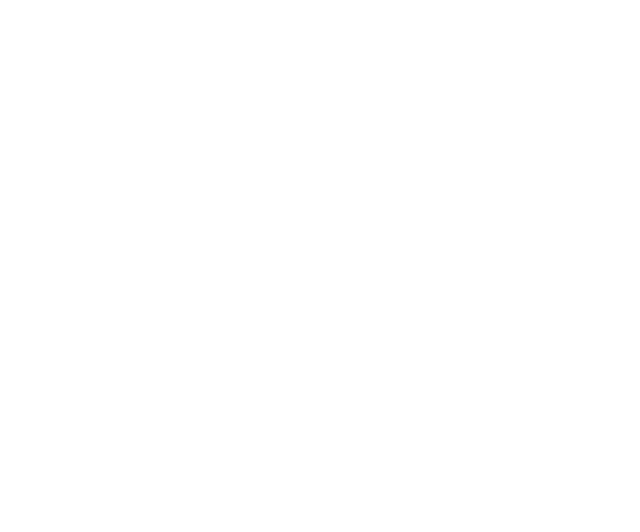
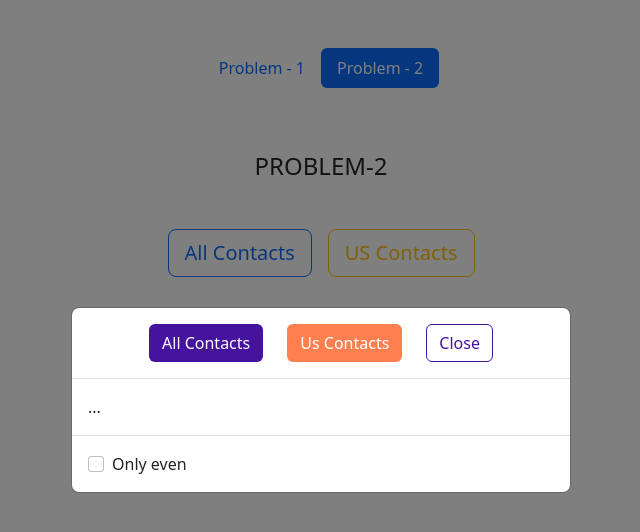
Before and after one commit to mohi14/mediusware-react-task, a React (Vite) app: page /problem-2/usContacts in a window 1280 px wide. Before the commit this address had no page. Shown: the top 532 px of the page, without its empty margins (319-959 px from the left). Built offline with nearby package versions, Linux system fonts and the light colour scheme.

Commit message:
modal design and all contact data showing done

```diff
--- a/index.html
+++ b/index.html
@@ -1,13 +1,19 @@
 <!DOCTYPE html>
 <html lang="en">
+
 <head>
   <meta charset="UTF-8" />
   <link rel="icon" type="image/svg+xml" href="https://mediusware.com/fav.svg" />
   <meta name="viewport" content="width=device-width, initial-scale=1.0" />
   <title>React Coding Test</title>
 </head>
+
 <body>
   <div id="root"></div>
   <script type="module" src="/src/main.jsx"></script>
+  <script src="https://cdn.jsdelivr.net/npm/bootstrap@5.3.2/dist/js/bootstrap.bundle.min.js"
+    integrity="sha384-C6RzsynM9kWDrMNeT87bh95OGNyZPhcTNXj1NW7RuBCsyN/o0jlpcV8Qyq46cDfL"
+    crossorigin="anonymous"></script>
 </body>
+
 </html>
--- a/src/App.jsx
+++ b/src/App.jsx
@@ -3,6 +3,8 @@
 import Menu from "./components/Menu.jsx";
 import Problem2 from "./components/Problem-2.jsx";
 import Index from "./components/Index.jsx";
+import AllContacts from "./components/Modal/AllContacts.jsx";
+import UsContact from "./components/Modal/UsContact.jsx";
 
 function App() {
   return (
@@ -12,6 +14,8 @@
         <Route path="/" element={<Menu />}>
           <Route path="problem-1" element={<Problem1 />} />
           <Route path="problem-2" element={<Problem2 />} />
+          <Route path="problem-2/allContacts" element={<AllContacts />} />
+          <Route path="problem-2/usContacts" element={<UsContact />} />
         </Route>
       </Routes>
     </>
--- a/src/assets/scss/App.scss
+++ b/src/assets/scss/App.scss
@@ -1,3 +1,44 @@
 @import "abstract/variables";
 @import 'bootstrap/scss/bootstrap.scss';
 @import "abstract/base";
+
+
+
+
+.all_contacts_btn {
+    background-color: #46139f;
+    color: white !important;
+    font-weight: 500;
+    transition: 0.3s ease-in-out;
+}
+
+.all_contacts_btn:hover {
+    border: 1px solid #46139f;
+    color: #46139f !important;
+
+}
+
+.us_contacts_btn {
+    background-color: #ff7f50;
+    color: white !important;
+    font-weight: 500;
+    transition: 0.3s ease-in-out;
+}
+
+.us_contacts_btn:hover {
+    border: 1px solid #ff7f50;
+    color: #ff7f50 !important;
+}
+
+.close_btn {
+    border: 1px solid #46139f;
+    color: #46139f;
+    font-weight: 500;
+    background-color: white;
+    transition: 0.3s ease-in-out;
+}
+
+.close_btn:hover {
+    background-color: #46139f;
+    color: white !important;
+}
--- /dev/null
+++ b/src/components/Modal/AllContacts.jsx
@@ -0,0 +1,93 @@
+import React, { useEffect, useRef, useState } from 'react';
+import { useNavigate } from 'react-router-dom';
+import { getAllContact } from '../../api/Contact';
+
+const AllContacts = () => {
+
+    const [allContactData, setAllContactData] = useState([])
+
+    const allContactRef = useRef()
+    const closeAllContactRef = useRef()
+
+    const navigate = useNavigate()
+
+    const fetchAllContact = async () => {
+        const response = await getAllContact()
+        if (response?.results) {
+            setAllContactData(response?.results)
+        }
+
+    }
+
+    console.log(allContactData, "v")
+
+    useEffect(() => {
+        allContactRef?.current.click()
+        fetchAllContact()
+    }, [])
+    return (
+        <>
+            <div className="container">
+                <div className="row justify-content-center mt-5">
+                    <h4 className='text-center text-uppercase mb-5'>Problem-2</h4>
+
+                    <div className="d-flex justify-content-center gap-3">
+                        <button className="btn btn-lg btn-outline-primary" data-bs-toggle="modal" data-bs-target="#exampleModal" type="button" >All Contacts</button>
+                        <button className="btn btn-lg btn-outline-warning" type="button" onClick={() => navigate("/problem-2/usContacts")}>US Contacts</button>
+                    </div>
+
+                </div>
+            </div>
+
+
+            <button type="button" className="btn btn-primary d-none" data-bs-toggle="modal" data-bs-target="#exampleModal" ref={allContactRef}>
+                Launch demo modal
+            </button>
+
+            <div className="modal fade" id="exampleModal" tabIndex="-1" aria-labelledby="exampleModalLabel" aria-hidden="true">
+                <div className="modal-dialog modal-dialog-centered modal-dialog-scrollable">
+                    <div className="modal-content">
+                        <div className="modal-header">
+                            <div className='d-flex justify-content-center gap-4 align-items-center w-100'>
+                                <button className='btn all_contacts_btn'>All Contacts</button>
+                                <button className='btn us_contacts_btn'>Us Contacts</button>
+                                <button className='btn close_btn' onClick={() => closeAllContactRef?.current.click()}>Close</button>
+                            </div>
+                            <button ref={closeAllContactRef} type="button" className="btn-close d-none" data-bs-dismiss="modal" aria-label="Close"></button>
+                        </div>
+                        <div className="modal-body">
+                            <table className="table table-striped ">
+                                <thead>
+                                    <tr>
+                                        <th scope="col">ID</th>
+                                        <th scope="col">PHONE</th>
+                                        <th scope="col">COUNTRY</th>
+                                    </tr>
+                                </thead>
+                                <tbody>
+                                    {allContactData.length > 0 && allContactData.map((item, idx) => <tr key={idx}>
+                                        <td >{item.id}</td>
+                                        <td >{item?.phone}</td>
+                                        <td >{item?.country.name}</td>
+                                    </tr>)}
+                                </tbody>
+                            </table>
+                        </div>
+                        <div className="modal-footer justify-content-start">
+                            <div className="form-check">
+                                <input className="form-check-input" type="checkbox" value="" id="flexCheckDefault" />
+                                <label className="form-check-label" htmlFor="flexCheckDefault">
+                                    Only even
+                                </label>
+                            </div>
+                        </div>
+                    </div>
+                </div>
+            </div>
+
+        </>
+
+    );
+};
+
+export default AllContacts;
--- /dev/null
+++ b/src/components/Modal/UsContact.jsx
@@ -0,0 +1,67 @@
+import React, { useEffect, useRef } from 'react';
+import { useNavigate } from 'react-router-dom';
+
+const UsContact = () => {
+    const navigate = useNavigate()
+
+    const usContactRef = useRef()
+    const closeUsContactRef = useRef()
+
+    useEffect(() => {
+        usContactRef?.current.click()
+    }, [])
+    return (
+        <>
+            <div className="container">
+                <div className="row justify-content-center mt-5">
+                    <h4 className='text-center text-uppercase mb-5'>Problem-2</h4>
+
+                    <div className="d-flex justify-content-center gap-3">
+                        <button className="btn btn-lg btn-outline-primary" type="button" onClick={() => {
+                            navigate("/problem-2/allContacts")
+
+                        }} >All Contacts</button>
+                        <button className="btn btn-lg btn-outline-warning" type="button" data-bs-toggle="modal" data-bs-target="#exampleModal1">US Contacts</button>
+                    </div>
+
+                </div>
+            </div>
+
+
+            <button type="button" className="btn btn-primary d-none" data-bs-toggle="modal" data-bs-target="#exampleModal1" ref={usContactRef}>
+                Launch demo modal
+            </button>
+
+            <div className="modal fade" id="exampleModal1" tabindex="-1" aria-labelledby="exampleModalLabel1" aria-hidden="true">
+                <div className="modal-dialog modal-dialog-centered modal-dialog-scrollable">
+                    <div className="modal-content">
+                        <div className="modal-header">
+                            {/* <h1 className="modal-title fs-5" id="exampleModalLabel">Modal title</h1> */}
+                            <div className='d-flex justify-content-center gap-4 align-items-center w-100'>
+                                <button className='btn all_contacts_btn'>All Contacts</button>
+                                <button className='btn us_contacts_btn'>Us Contacts</button>
+                                <button className='btn close_btn' onClick={() => closeUsContactRef.current.click()}>Close</button>
+                            </div>
+                            <button ref={closeUsContactRef} type="button" className="btn-close d-none" data-bs-dismiss="modal" aria-label="Close"></button>
+                        </div>
+                        <div className="modal-body">
+                            ...
+                        </div>
+                        <div className="modal-footer justify-content-start">
+                            {/* <button type="button" className="btn btn-secondary" data-bs-dismiss="modal">Close</button> */}
+                            <div className="form-check">
+                                <input className="form-check-input" type="checkbox" value="" id="flexCheckDefault" />
+                                <label className="form-check-label" for="flexCheckDefault">
+                                    Only even
+                                </label>
+                            </div>
+                        </div>
+                    </div>
+                </div>
+            </div>
+
+        </>
+    );
+};
+
+export default UsContact;
--- a/src/components/Problem-2.jsx
+++ b/src/components/Problem-2.jsx
@@ -1,5 +1,6 @@
 import React, { useEffect } from 'react';
 import { getAllContact, getUsContact } from '../api/Contact';
+import { useNavigate } from 'react-router-dom';
 
 const Problem2 = () => {
 
@@ -19,6 +20,8 @@
         fetchUsData()
     }, [])
 
+    const navigate = useNavigate()
+
     return (
 
         <div className="container">
@@ -26,8 +29,8 @@
                 <h4 className='text-center text-uppercase mb-5'>Problem-2</h4>
 
                 <div className="d-flex justify-content-center gap-3">
-                    <button className="btn btn-lg btn-outline-primary" type="button" >All Contacts</button>
-                    <button className="btn btn-lg btn-outline-warning" type="button" >US Contacts</button>
+                    <button className="btn btn-lg btn-outline-primary" type="button" onClick={() => navigate("/problem-2/allContacts")} >All Contacts</button>
+                    <button className="btn btn-lg btn-outline-warning" type="button" onClick={() => navigate("/problem-2/usContacts")}>US Contacts</button>
                 </div>
 
             </div>
```
Lines whose indentation alone changed are shown as unchanged.
